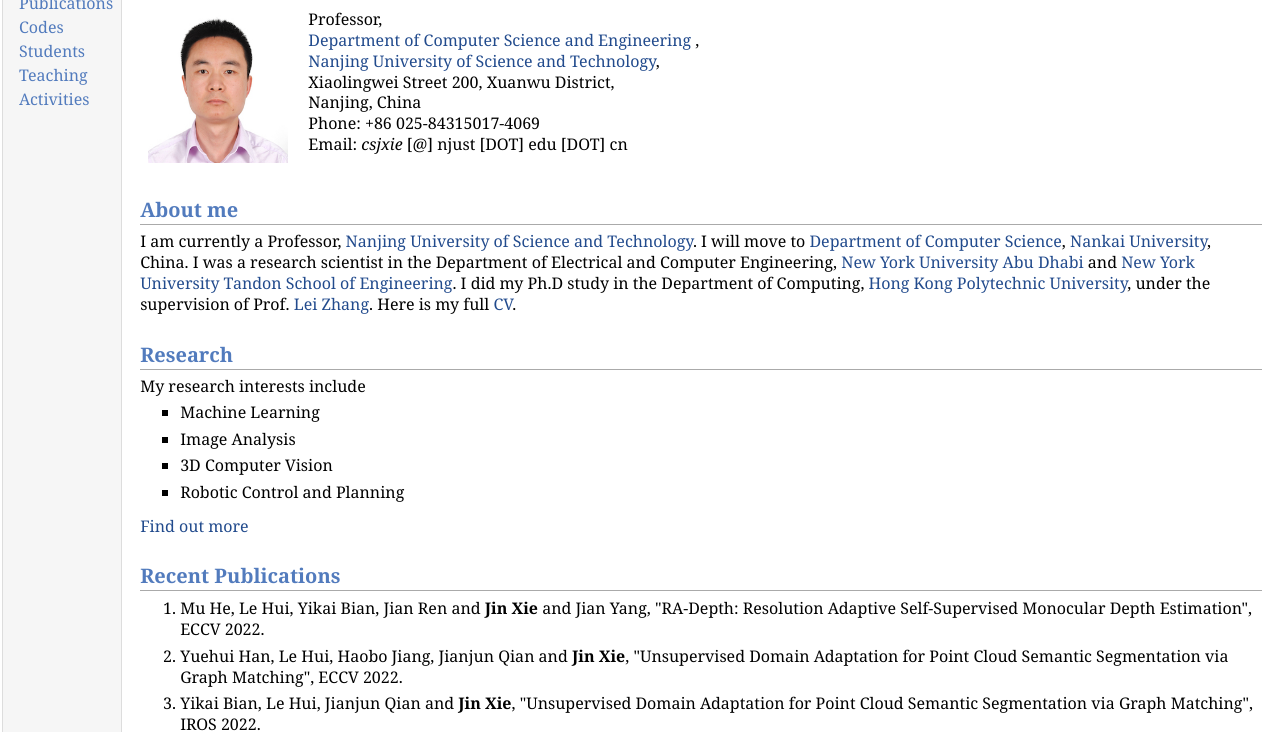
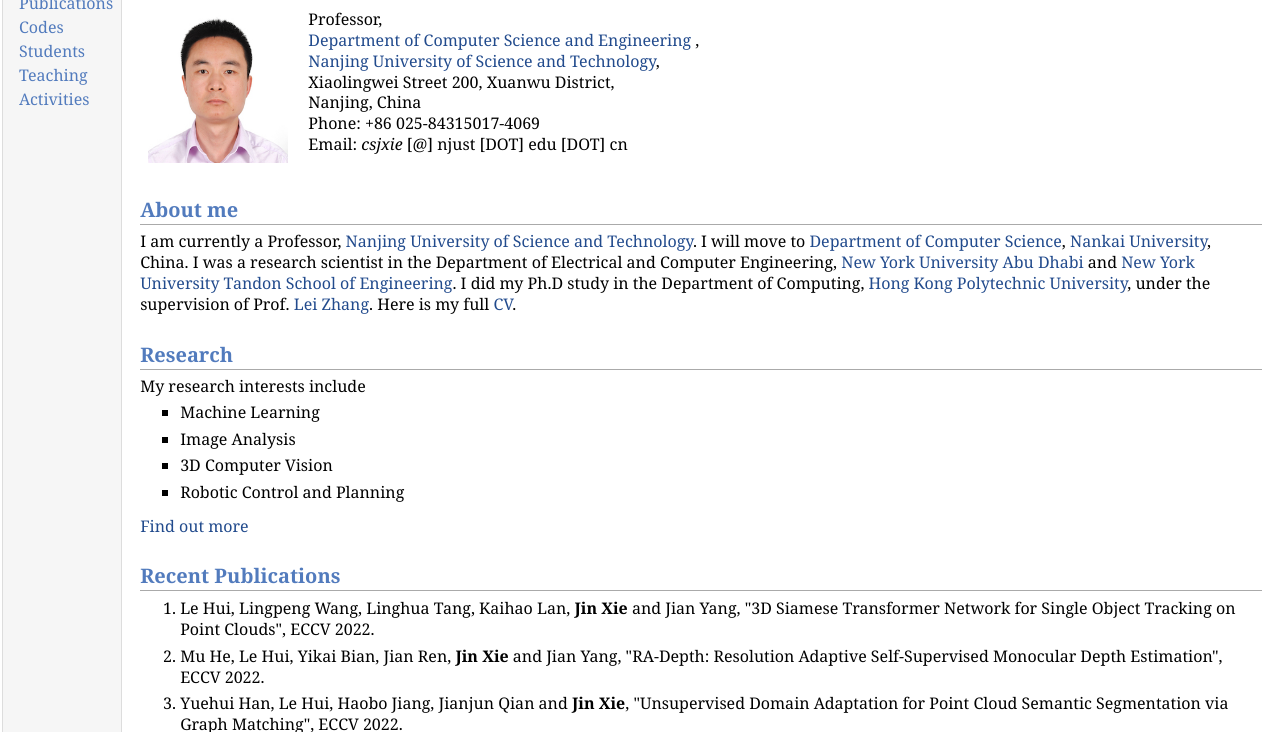
Before and after one commit to csjinxie/csjinxie.github.io, a plain HTML site: page index.html in a window 1280 px wide. Shown: the part 68-800 px from the top of the page. Drawn offline with Linux system fonts and the light colour scheme.

Commit message:
Update index.html

```diff
--- a/index.html
+++ b/index.html
@@ -48,7 +48,9 @@
 <p><a href="research.html">Find out more</a></p>
 <h2>Recent Publications</h2>
 <ol>
-<li><p>Mu He, Le Hui, Yikai Bian, Jian Ren and <b>Jin Xie</b> and Jian Yang, "RA-Depth: Resolution Adaptive Self-Supervised Monocular Depth Estimation",  ECCV 2022. </p>
+<li><p>Le Hui, Lingpeng Wang, Linghua Tang, Kaihao Lan, <b>Jin Xie</b> and Jian Yang, "3D Siamese Transformer Network for Single Object Tracking on Point Clouds",  ECCV 2022. </p>
+</li>
+<li><p>Mu He, Le Hui, Yikai Bian, Jian Ren, <b>Jin Xie</b> and Jian Yang, "RA-Depth: Resolution Adaptive Self-Supervised Monocular Depth Estimation",  ECCV 2022. </p>
 </li>
 <li><p>Yuehui Han, Le Hui, Haobo Jiang, Jianjun Qian and <b>Jin Xie</b>, "Unsupervised Domain Adaptation for Point Cloud Semantic Segmentation via Graph Matching",  ECCV 2022. </p>
 </li>
```
